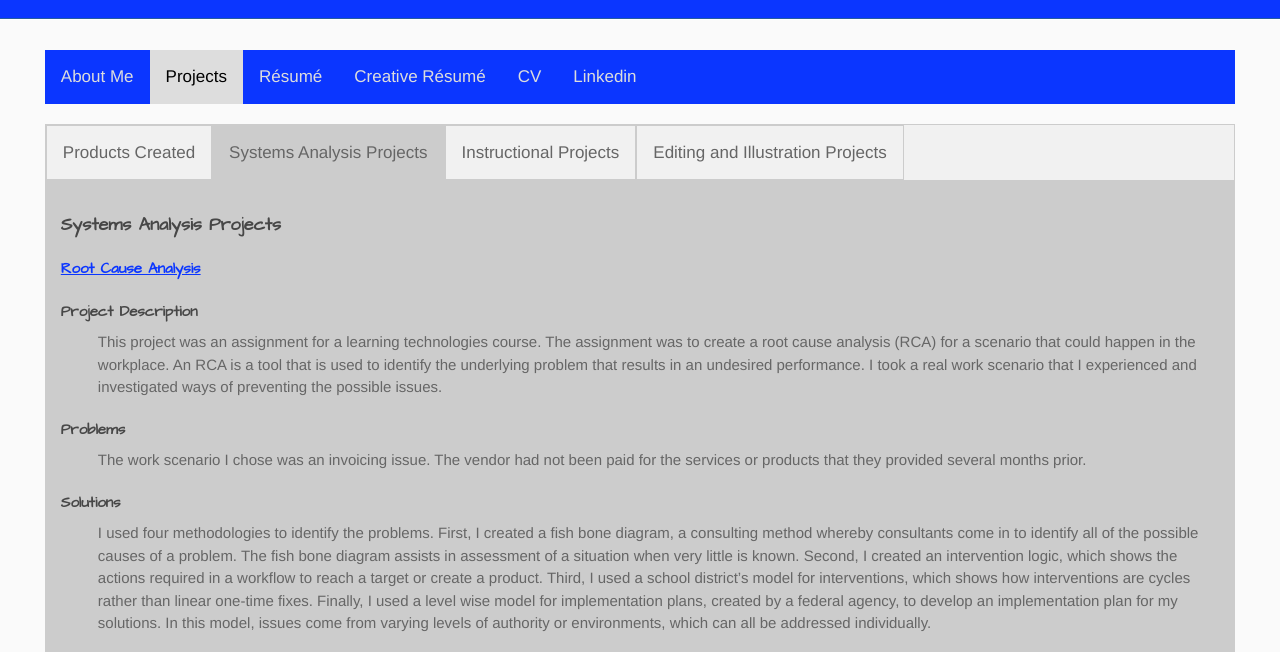
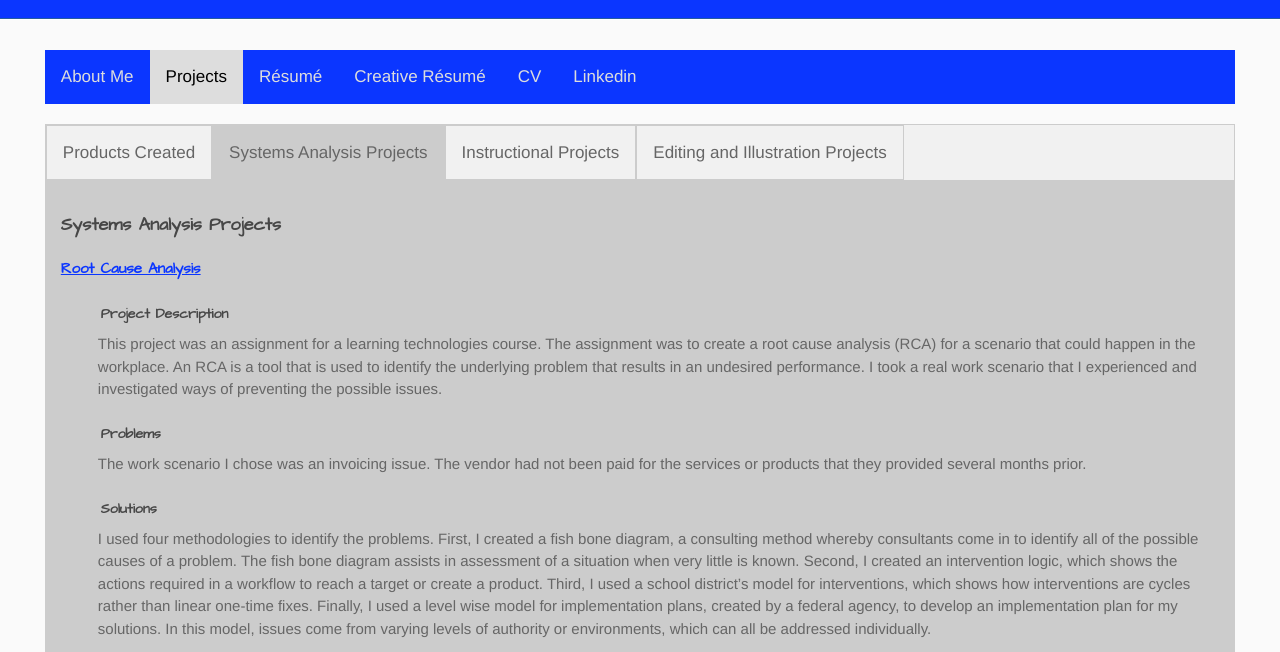
Before and after one commit to rnguyen8/rnguyen8.github.io, a plain HTML site: page projects.html in a window 1280 px wide. Both pictures are taken after a click on the button "Systems Analysis Projects". Shown: the part 148-800 px from the top of the page. Drawn offline with Linux system fonts and the light colour scheme.

Commit message:
Update projects.html

```diff
--- a/projects.html
+++ b/projects.html
@@ -50,24 +50,24 @@
             <h3>Products Created</h3>
 
             <h4 style="color:#0b36ff;"><u><a href=" " target="_blank">Product 1</a></u></h4>
-            <h4>Project Description</h5>
+            <h5><dd>Project Description</dd></h5>
             <dd>text</dd>
-            <h4>Problems</h5>
+            <h5><dd>Problems</dd></h5>
             <dd>text</dd>
-            <h4>Solutions</h5>
+            <h5><dd>Solutions</dd></h5>
             <dd>text</dd>
-            <h4>Takeaways</h5>
+            <h5><dd>Takeaways</dd></h5>
             <dd>text</dd>
             <dd> </dd>
 
             <h4 style="color:#0b36ff;"><u><a href=" " target="_blank">Product 2</a></u></h4>
-            <h4>Project Description</h5>
+            <h5><dd>Project Description</dd></h5>
             <dd>text</dd>
-            <h4>Problems</h5>
+            <h5><dd>Problems</dd></h5>
             <dd>text</dd>
-            <h4>Solutions</h5>
+            <h5><dd>Solutions</dd></h5>
             <dd>text</dd>
-            <h4>Takeaways</h5>
+            <h5><dd>Takeaways</dd></h5>
             <dd>text</dd>
             <dd> </dd>
 
@@ -77,24 +77,24 @@
             <h3>Systems Analysis Projects</h3>
 
             <h4 style="color:#0b36ff;"><u><a href="https://docs.google.com/presentation/d/1TRASoR_DiHJDD_sQZrqYu7Sll9OWKL6yHMox_MQbj7w/edit?usp=sharing" target="_blank">Root Cause Analysis</a></u></h4>
-            <h4>Project Description</h5>
+            <h5><dd>Project Description</dd></h5>
             <dd>This project was an assignment for a learning technologies course. The assignment was to create a root cause analysis (RCA) for a scenario that could happen in the workplace. An RCA is a tool that is used to identify the underlying problem that results in an undesired performance. I took a real work scenario that I experienced and investigated ways of preventing the possible issues.</dd>
-            <h4>Problems</h5>
+            <h5><dd>Problems</dd></h5>
             <dd>The work scenario I chose was an invoicing issue. The vendor had not been paid for the services or products that they provided several months prior.</dd>
-            <h4>Solutions</h5>
+             <h5><dd>Solutions</dd></h5>
             <dd>I used four methodologies to identify the problems. First, I created a fish bone diagram, a consulting method whereby consultants come in to identify all of the possible causes of a problem. The fish bone diagram assists in assessment of a situation when very little is known. Second, I created an intervention logic, which shows the actions required in a workflow to reach a target or create a product. Third, I used a school district’s model for interventions, which shows how interventions are cycles rather than linear one-time fixes. Finally, I used a level wise model for implementation plans, created by a federal agency, to develop an implementation plan for my solutions. In this model, issues come from varying levels of authority or environments, which can all be addressed individually. </dd>
-            <h4>Takeaways</h5>
+            <h5><dd>Takeaways</dd></h5>
             <dd>Assessing situations can be difficult, especially if you don’t know anything about the people or tasks involved. This is where a needs assessment is useful. A needs assessment is always necessary when starting a new consulting project. There can be several levels to issues. A single change in a workflow can drastically improve the resulting conditions or products.</dd>
             <dd> </dd>
 
             <h4 style="color:#0b36ff;"><u><a href="https://scratch.mit.edu/projects/384392344/" target="_blank">Scratch</a></u></h4>
-            <h4>Project Description</h5>
+            < h5><dd>Project Description</dd></h5>
             <dd>This project is a game that I created using a service called Scratch. Scratch enables users to learn about computer science algorithms with a computer program being the final product. My game requires game players to get the soccer player character to the goal while also avoiding the dangerous virus. Note: This product is not suitable for mobile devices.</dd>
-            <h4>Problems</h5>
+            <h5><dd>Problems</dd></h5>
             <dd>I wanted to make sure that the game player could not get to the goal in a simple straight line. I wanted to enable the virus to penalize the game player. I also wanted to incorporate loops where, for the entirety of the game, if the game player caused a certain event to happen, then it would force the game player to start over.</dd>
-            <h4>Solutions</h5>
+            <h5><dd>Solutions</dd></h5>
             <dd>To require the game player to maneuver through the game rather than moving in a straight line, I set up a game map. The player must use their keyboard arrow keys to move the game character through the game map. If the game player ever encountered the virus, then the death counter would increase. The playable area within the game map had boundaries. If the game player ever crossed the boundary lines, then they would have to start over at the starting point.</dd>
-            <h4>Takeaways</h5>
+            <h5><dd>Takeaways</dd></h5>
             <dd>Computer science algorithms are just a series of user inputted requests. If you enter something into the computer, the computer will provide a response. Scratch is one of many popular technologies used to teach students about the maker movement and the logic of computer algorithms. </dd>
             <dd> </dd>
 
@@ -104,24 +104,24 @@
             <h3>Instructional Projects</h3>
 
             <h4 style="color:#0b36ff;"><u><a href="https://robwin28447583.wordpress.com/" target="_blank">Mini-Unit Lesson Plan</a></u></h4>
-            <h4>Project Description</h5>
+            <h5><dd>Project Description</dd></h5>
             <dd>This project was as assignment for a learning technologies course. The assignment was to create a lesson plan for a short “mini-unit” for a topic of my choice. I used my background in virology to create learning objectives, activities, and assessments.</dd>
-            <h4>Problems</h5>
+            <h5><dd>Problems</dd></h5>
             <dd>The lesson plan needed to have objectives, cover Georgia Science Teaching standards, activities that incorporated use of technology, and a final assessment.</dd>
-            <h4>Solutions</h5>
+            <h5><dd>Solutions</dd></h5>
             <dd>All learning objectives, Georgia Science Teaching standards, activities, and assessments are listed on the respective day’s lesson cover page.</dd>
-            <h4>Takeaways</h5>
+            <h5><dd>Takeaways</dd></h5>
             <dd>Learning theories incorporated into the lesson plan are Gagne’s events of instruction and Bloom’s taxonomy. The items planned for each day exist so that the learner experiences all nine events of Gagne’s events of instruction. The objectives and activity instructions are written according to Bloom’s taxonomy. Technology used in the lesson plan included but are not limited to Parlay, Google Classroom, and Google Jamboard.</dd>
             <dd> </dd>
 
             <h4 style="color:#0b36ff;"><u><a href="https://www.swipe.to/2244tg?p=S9hs46NSX" target="_blank">The Role of Design in Research</a></u></h4>
-            <h4>Project Description</h5>
+            <h5><dd>Project Description</dd></h5>
             <dd>This project was an assignment for a design research course. I created a presentation to go along with a guided discussion that I led in a small class.</dd>
-            <h4>Problems</h5>
+            <h5><dd>Problems</dd></h5>
             <dd>There are many fields of academia that are considered design research. The problem is that there are many terms for the same concepts for all of the fields in question.</dd>
-            <h4>Solutions</h5>
+            <h5><dd>Solutions</dd></h5>
             <dd>In this presentation, I present a framework for design research that is applicable to all fields in question. The presentation includes interactive activities for the duration of the presentation and a final discussion activity in the end. This presentation is only meant to be a tool to go along with a discussion style lecture on the topic.</dd>
-            <h4>Takeaways</h5>
+            <h5><dd>Takeaways</dd></h5>
             <dd>When presenting to audiences, make sure to not rely on the presentation. The presentation should only aid in what the presenter is saying. Presentation slides should not have too much information, only the key concepts.</dd>
             <dd> </dd>
           </div>
@@ -130,24 +130,24 @@
             <h3>Editing and Illustration Projects</h3>
 
             <h4 style="color:#0b36ff;"><u><a href="https://youtu.be/GuzxPXOG4kc/" target="_blank">Sweethearts</a></u></h4>
-            <h4>Project Description</h5>
+            <h5><dd>Project Description</dd></h5>
             <dd>This project was an assignment for a learning technologies course. The project is a short movie that I created.</dd>
-            <h4>Problems</h5>
+            <h5><dd>Problems</dd></h5>
             <dd>The short movie needed to have a story, a soundtrack, visuals, and credits.</dd>
-            <h4>Solutions</h5>
+            <h5><dd>Solutions</dd></h5>
             <dd>I wrote the script based on a scary story that I heard. I illustrated the visuals. All aspects of the movie were put together by me except for the soundtrack. The soundtrack only consists of one song, which is credited in the credits. The song did not require a license to use.</dd>
-            <h4>Takeaways</h5>
+            <h5><dd>Takeaways</dd></h5>
             <dd>Short stories were the original way that humans passed on knowledge to one another. Movies help the audience see and imagine the events in stories. To communicate stories, content creators write and create tools to share information.</dd>
             <dd> </dd>
 
             <h4 style="color:#0b36ff;"><u><a href="https://drive.google.com/file/d/1IANJvlYiTiE_NoeK-pw0_2VNINtZvmf0/view?usp=sharing" target="_blank">Student Advisement Poster</a></u></h4>
-            <h4>Project Description</h5>
+            <h5><dd>Project Description</dd></h5>
             <dd>This project was a product that I created during my time working at Georgia State University. The department needed a way to communicate information on various enrollment issues to students.</dd>
-            <h4>Problems</h5>
+            <h5><dd>Problems</dd></h5>
             <dd>Students had a number of issues that they needed assistance with, ranging from academic advisement, financial aid, and human resources. The department was short on staff and many staff were working remotely.</dd>
-            <h4>Solutions</h5>
+            <h5><dd>Solutions</dd></h5>
             <dd>I created a poster with QR codes that lead to helpful websites. The QR codes on the poster are organized by target audience. My design was printed onto signage placed throughout the school building. </dd>
-            <h4>Takeaways</h5>
+            <h5><dd>Takeaways</dd></h5>
             <dd>The header texts of each section were strategically capitalized in order to indicate the target audience. The color of the text is white to complement the background color of the headers.</dd>
             <dd> </dd>
           </div>
```
